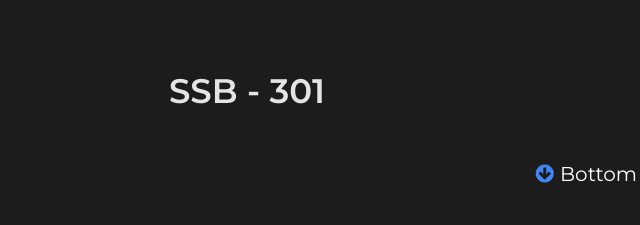
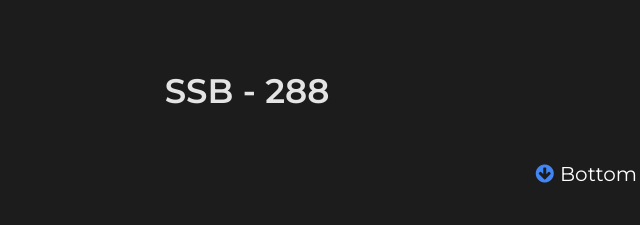
Before and after one commit to NINJASTAHO/FSWD, a plain HTML site: page index.html in a window 1280 px wide. Shown: the part 238-463 px from the top of the page, 393-1033 px from the left. Drawn offline with Linux system fonts and the light colour scheme.

Commit message:
Update index.html

```diff
--- a/index.html
+++ b/index.html
@@ -23,7 +23,7 @@
 	<section>
 
 		<div class="titl">
-			<h1>SSB - 301</h1>
+			<h1>SSB - 288</h1>
 		</div>
 
 		<div class="overlaybttn"><a href="#bottom"><i class="fa fa-arrow-circle-down" aria-hidden="true"></i>
```
